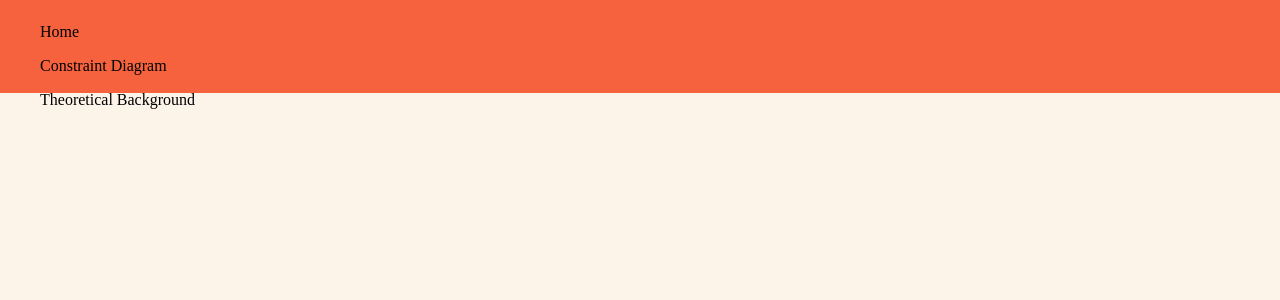
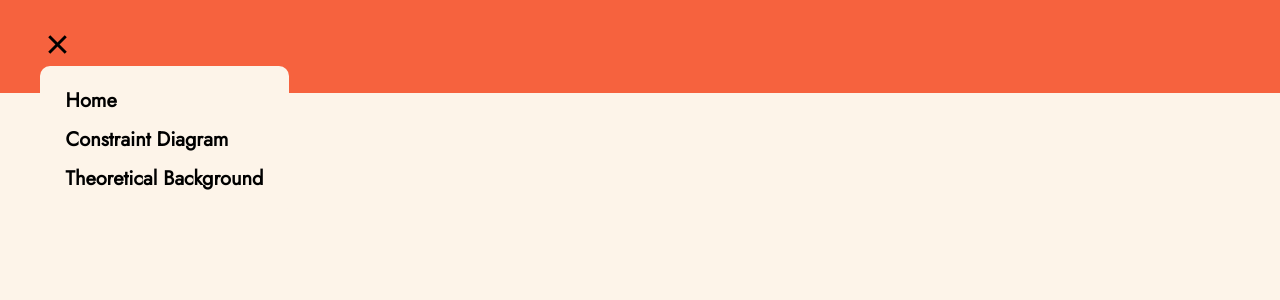
Before and after one commit to ninchay/senior-next, a Next.js app: page /ComponentDesign/ComponentDesignComp/NavbarCom in a window 1280 px wide. Both pictures are taken after a click on the icon 57 px from the left and 44 px from the top of the page. Shown: the top 300 px of the page. Built offline with nearby package versions, Linux system fonts and the light colour scheme.

Commit message:
Link Home and Component

```diff
--- a/package.json
+++ b/package.json
@@ -11,8 +11,8 @@
   "dependencies": {
     "eslint": "8.35.0",
     "eslint-config-next": "13.2.3",
-    "next": "13.2.3",
-    "react": "18.2.0",
+    "next": "^13.2.3",
+    "react": "^18.2.0",
     "react-dom": "18.2.0",
     "react-icons": "^4.7.1"
   }
--- a/src/pages/ComponentDesign/ComponentDesignComp/NavbarCom.js
+++ b/src/pages/ComponentDesign/ComponentDesignComp/NavbarCom.js
@@ -1,11 +1,12 @@
 import React, {useState} from 'react'
 import {RiMenu2Line, RiCloseLine} from 'react-icons/ri';
+import Link from 'next/link';
 
 import styles from '../../../styles/ComponentDesign/ComponentDesignComp/navbarCom.module.css'
 
 const Menu = () => (
   <>
-  <p><a href="#home">Home</a></p>
+  <p><Link href="/">Home</Link></p>
   <p><a href="#Constraint">Constraint Diagram</a></p>
   <p><a href="#Background">Theoretical Background</a></p>
   </>
@@ -21,7 +22,7 @@ const NavbarCom = () => {
           : <RiMenu2Line color="#000" size={35} onClick={() => setToggleMenu(true)} />
         }
         {ToggleMenu && (
-          <div className={styles.Navbar__Menu_Container.scale_up_center}>
+          <div className={styles.Navbar__Menu_Container}>
             <div className={styles.Menu__Container_Link}>
               <Menu />
             </div>
--- a/src/pages/ComponentDesign/ComponentDesignCon/FooterCon.js
+++ b/src/pages/ComponentDesign/ComponentDesignCon/FooterCon.js
@@ -1,17 +1,17 @@
 import styles from '../../../styles/ComponentDesign/ComponentDesignCon/footerCon.module.css';
 
-const FooterCom = () => {
+const FooterCon = () => {
   return (
     <div className={styles.Component__Footer_Container}>
       <div className={styles.Component__Footer_Content}>
         <p>Contact Us</p>
         <input type="email" placeholder="Enter Your Email Address" />
         <div className={styles.Footer__Img}>
-          <img src = "./planes.png" alt="Plane" />
+          <img src = "./plane.png" alt="Plane" />
         </div>
       </div>
     </div>
   )
 }
 
-export default FooterCom
+export default FooterCon
--- a/src/pages/ComponentDesign/ComponentDesignCon/FuselageCon.js
+++ b/src/pages/ComponentDesign/ComponentDesignCon/FuselageCon.js
@@ -1,7 +1,7 @@
 import styles from '../../../styles/ComponentDesign/ComponentDesignCon/fuselageCon.module.css'
-import {ResultCom} from '../ComponentDesignComp/ResultCom'
+import {ResultCom} from '../ComponentDesignComp'
 
-const FuselageCom = () => {
+const FuselageCon = () => {
   return (
     <div className={styles.Component__Fuselage_Container}>
       <div className={styles.Fuselage__Container_Title}>
@@ -20,4 +20,4 @@ const FuselageCom = () => {
   )
 }
 
-export default FuselageCom
+export default FuselageCon
--- a/src/pages/ComponentDesign/ComponentDesignCon/HeaderCon.js
+++ b/src/pages/ComponentDesign/ComponentDesignCon/HeaderCon.js
@@ -1,6 +1,6 @@
 import styles from '../../../styles/ComponentDesign/ComponentDesignCon/headerCon.module.css'
 
-const HeaderCom = () => {
+const HeaderCon = () => {
   return (
     <div className={styles.Component__Header}>
         <div className={styles.Component__Header_title}>
@@ -17,4 +17,4 @@ const HeaderCom = () => {
   )
 }
 
-export default HeaderCom
+export default HeaderCon
--- a/src/pages/ComponentDesign/ComponentDesignCon/TailCon.js
+++ b/src/pages/ComponentDesign/ComponentDesignCon/TailCon.js
@@ -1,7 +1,7 @@
 import { ResultCom, TailFeature } from '../../ComponentDesign/ComponentDesignComp'
 import styles from '../../../styles/ComponentDesign/ComponentDesignCon/tailCon.module.css'
 
-const TailCom = () => {
+const TailCon = () => {
   return (
     <div className={styles.Component__Tail_Container}>
       <div className={styles.Component__Theme_Top}>
@@ -49,4 +49,4 @@ const TailCom = () => {
   )
 }
 
-export default TailCom
+export default TailCon
--- a/src/pages/ComponentDesign/ComponentDesignCon/WingCon.js
+++ b/src/pages/ComponentDesign/ComponentDesignCon/WingCon.js
@@ -1,5 +1,5 @@
-import { FeatureCom } from '../ComponentDesignComp/FeatureCom'
-import { ResultCom } from '../ComponentDesignComp/ResultCom'
+import { FeatureCom } from '../ComponentDesignComp'
+import { ResultCom } from '../ComponentDesignComp'
 import styles from '../../../styles/ComponentDesign/ComponentDesignCon/wingCon.module.css'
 
 const WingCon = () => {
--- a/src/pages/ComponentDesign_link.js
+++ b/src/pages/ComponentDesign_link.js
@@ -1,10 +1,10 @@
-import { FooterCon, FuselageCon, HeaderCon, TailCon, WingCon} from '../pages/ComponentDesign/ComponentDesignCon' ;
-import { NavbarCom } from '../pages/ComponentDesign/ComponentDesignComp';
+import { FooterCon, FuselageCon, HeaderCon, TailCon, WingCon} from './ComponentDesign/ComponentDesignCon' ;
+import { NavbarCom } from './ComponentDesign/ComponentDesignComp';
 import styles from '../styles/ComponentDesign/ComponentDesign.module.css';
 
 const ComponentDesign = () => {
   return (
-    <div className={styles.body}>
+    <div className={styles.App}>
       <div className="Wing">
         <NavbarCom/>
         <HeaderCon/>
--- a/src/styles/ComponentDesign/ComponentDesign.module.css
+++ b/src/styles/ComponentDesign/ComponentDesign.module.css
@@ -1,7 +1,7 @@
-/*
-@body {
+
+.App {
     background: white;
-  } */
+  }
 
 @all{
     box-sizing: border-box;
--- a/src/styles/ComponentDesign/ComponentDesignComp/navbarCom.module.css
+++ b/src/styles/ComponentDesign/ComponentDesignComp/navbarCom.module.css
@@ -26,6 +26,8 @@
     text-align: start;
     background: var(--color-bg) ;
     border-radius: 10px;
+    -webkit-animation: Navbar__Menu_Container 0.4s cubic-bezier(0.390, 0.575, 0.565, 1.000) both;
+    animation: Navbar__Menu_Container 0.4s cubic-bezier(0.390, 0.575, 0.565, 1.000) both;
 
 
 }
@@ -40,3 +42,28 @@
 /* .Component__Navbar-Menu img {
     cursor: pointer;
 } */
+/* .scale_up_center {
+    -webkit-animation: scale-up-center 0.4s cubic-bezier(0.390, 0.575, 0.565, 1.000) both;
+    animation: scale-up-center 0.4s cubic-bezier(0.390, 0.575, 0.565, 1.000) both;
+  } */
+
+  @-webkit-keyframes Navbar__Menu_Container {
+    0% {
+    -webkit-transform: scale(0.5);
+    transform: scale(0.5);
+    }
+    100% {
+      -webkit-transform: scale(1);
+              transform: scale(1);
+    }
+  }
+  @keyframes Navbar__Menu_Container {
+    0% {
+      -webkit-transform: scale(0.5);
+              transform: scale(0.5);
+    }
+    100% {
+      -webkit-transform: scale(1);
+              transform: scale(1);
+    }
+  }
--- a/src/styles/ComponentDesign/ComponentDesignCon/headerCon.module.css
+++ b/src/styles/ComponentDesign/ComponentDesignCon/headerCon.module.css
@@ -3,7 +3,7 @@
     flex-direction: column;
 }
 
-.Component__Header-title {
+.Component__Header_title {
     font-family: var(--font-family);
     font-weight: 700;
     font-size: 64px;
@@ -14,13 +14,13 @@
     margin: 20px 5%;
 }
 
-.Component__Header-Unit {
+.Component__Header_Unit {
     display: flex;
     justify-content: flex-end;
     margin-right: 5% ;
 }
 
-.Component__Header-Unit select {
+.Component__Header_Unit select {
     font-family: var(--font-family2);
     font-weight: 700;
     font-size: 20px;
--- a/src/styles/globals.css
+++ b/src/styles/globals.css
@@ -23,29 +23,3 @@ a {
     color: unset;
     text-decoration: none;
 }
-
-.scale_up_center {
-    -webkit-animation: scale-up-center 0.4s cubic-bezier(0.390, 0.575, 0.565, 1.000) both;
-    animation: scale-up-center 0.4s cubic-bezier(0.390, 0.575, 0.565, 1.000) both;
-  }
-
-  @-webkit-keyframes scale_up_center {
-    0% {
-    -webkit-transform: scale(0.5);
-    transform: scale(0.5);
-    }
-    100% {
-      -webkit-transform: scale(1);
-              transform: scale(1);
-    }
-  }
-  @keyframes scale-up-center {
-    0% {
-      -webkit-transform: scale(0.5);
-              transform: scale(0.5);
-    }
-    100% {
-      -webkit-transform: scale(1);
-              transform: scale(1);
-    }
-  }
```
Also changed, not shown: 1 other file (tests, documents, lock files or other folders).
